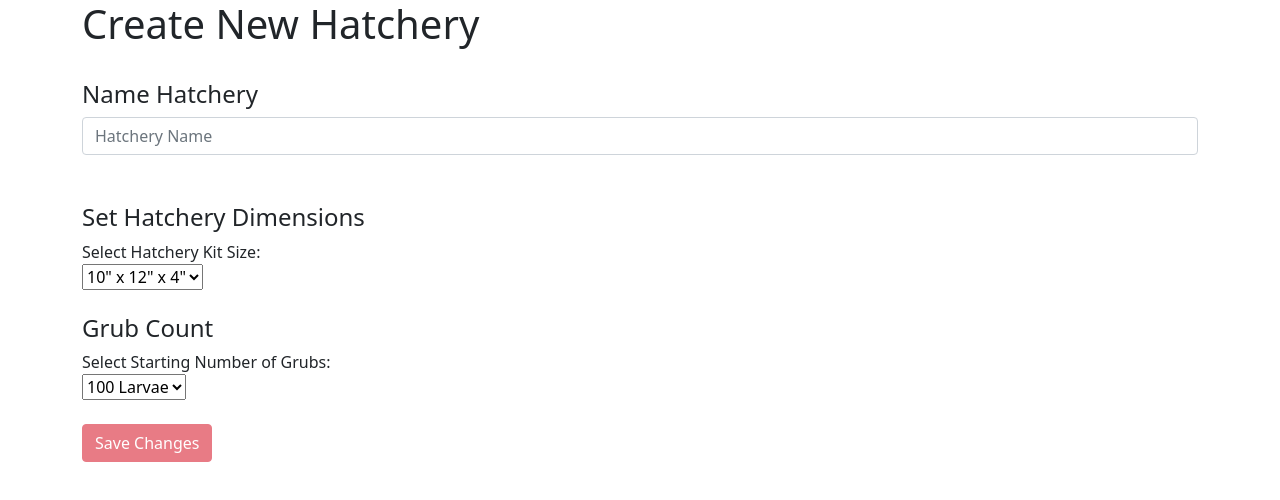
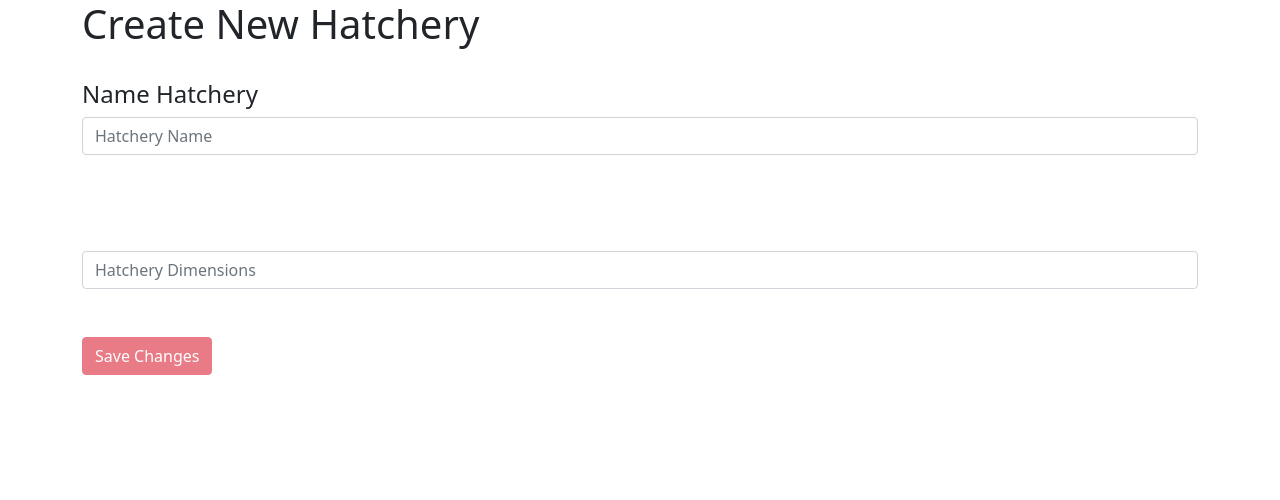
Before and after one commit to dtalton3/wundereats, a React (Create React App) app in the folder grubtrak/: page /createhatchery in a window 1280 px wide. Shown: the top 500 px of the page. Built offline with nearby package versions, Linux system fonts and the light colour scheme.

Commit message:
small changes ig

```diff
--- a/grubtrak/src/CreateHatchery.js
+++ b/grubtrak/src/CreateHatchery.js
@@ -4,13 +4,13 @@ import axios from "axios";
 
 function CreateHatchery() {
     const [hatcheryName, setHatcheryName] = useState('');
-    const [dimensions, setDimensions] = useState('')
-    const [grubCount, setgrubCount] = useState('')
-    const [density, seDensity] = useState('')
-    const [feedType, setFeedType] = useState('')
-    const [feedWeight, setFeedWeight] = useState('')
-    const [substrateType, setSubstrateType] = useState('')
-    const [substrateWeight, setSubstrateWeight] = useState('')
+    // const [dimensions, setDimensions] = useState('')
+    // const [grubCount, setgrubCount] = useState('')
+    // const [density, seDensity] = useState('')
+    // const [feedType, setFeedType] = useState('')
+    // const [feedWeight, setFeedWeight] = useState('')
+    // const [substrateType, setSubstrateType] = useState('')
+    // const [substrateWeight, setSubstrateWeight] = useState('')
 
 
     function validateName() {
@@ -33,6 +33,7 @@ function CreateHatchery() {
 
     function handleSubmit(event) {
         event.preventDefault();
+        //add uuid generation here
 
         const created = {
             hatcheryName: hatcheryName
@@ -67,7 +68,7 @@ function CreateHatchery() {
                         <br />
                         <br />
 
-                        <div className= 'header'>
+                        {/* <div className= 'header'>
                             <h4> Set Hatchery Dimensions </h4>
                         </div>
                         <label for="hatchery-dims">Select Hatchery Kit Size: </label>
@@ -82,7 +83,7 @@ function CreateHatchery() {
                         <br />
                         <br />
 
-                        <div className= 'header'>
+                        {/* <div className= 'header'>
                             <h4> Grub Count</h4>
                         </div>
                         <label for="grub-count">Select Starting Number of Grubs: </label>
@@ -91,16 +92,14 @@ function CreateHatchery() {
                             <option value="100">100 Larvae</option>
                             <option value="500">500 Larvae</option>
                             <option value="750">750 Larvae</option>
-                        </select>
+                        </select> */}
 
-
-
-                        {/* <input type = 'text'
-                        placeholder='Hatchery Dimensions'
-                        onChange={(e) => setHatcheryName(e.target.value)}
-                        value={hatcheryName}
-                        className='form-control form-group '>
-                        </input> */}
+                        <input type = 'text'
+                            placeholder='Hatchery Dimensions'
+                            onChange={(e) => setHatcheryName(e.target.value)}
+                            value={hatcheryName}
+                            className='form-control form-group '>
+                        </input>
                         <br />
                         <br />
 
```
